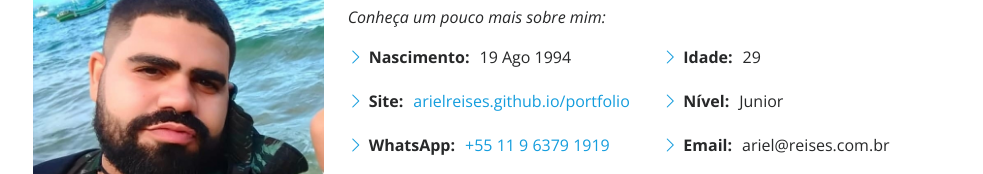
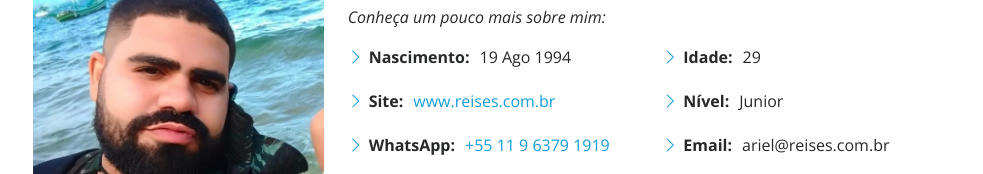
Before and after one commit to arielreises/portfolio, a plain HTML site: page index.html in a window 1280 px wide. Shown: the part 1075-1249 px from the top of the page, without its empty margins (297-1280 px from the left). Drawn offline with nearby package versions, Linux system fonts and the light colour scheme.

Commit message:
Update index.html

```diff
--- a/index.html
+++ b/index.html
@@ -100,7 +100,7 @@
               <div class="col-lg-6">
                 <ul>
                   <li><i class="bi bi-chevron-right"></i> <strong>Nascimento:</strong> <span>19 Ago 1994</span></li>
-                  <li><i class="bi bi-chevron-right"></i> <strong>Site:</strong> <span><a href="https://arielreises.github.io/portfolio/">arielreises.github.io/portfolio</a></span></li>
+                  <li><i class="bi bi-chevron-right"></i> <strong>Site:</strong> <span><a href="https://reises.com.br">www.reises.com.br</a></span></li>
                   <li><i class="bi bi-chevron-right"></i> <strong>WhatsApp:</strong> <span><a href="https://wa.me/5511963791919">+55 11 9 6379 1919</a></span></li>
                   <li><i class="bi bi-chevron-right"></i> <strong>Cidade:</strong> <span>Campo Limpo Paulista/SP</span></li>
                 </ul>
```
